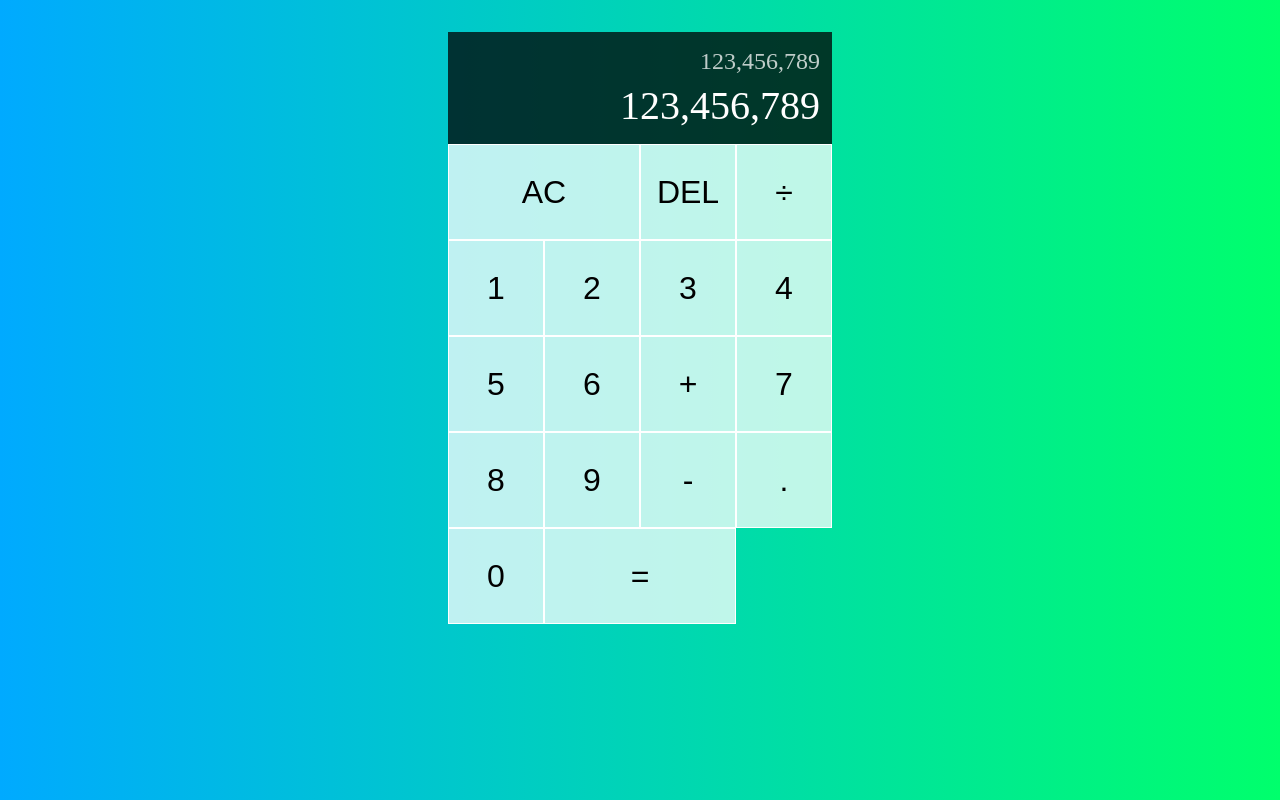
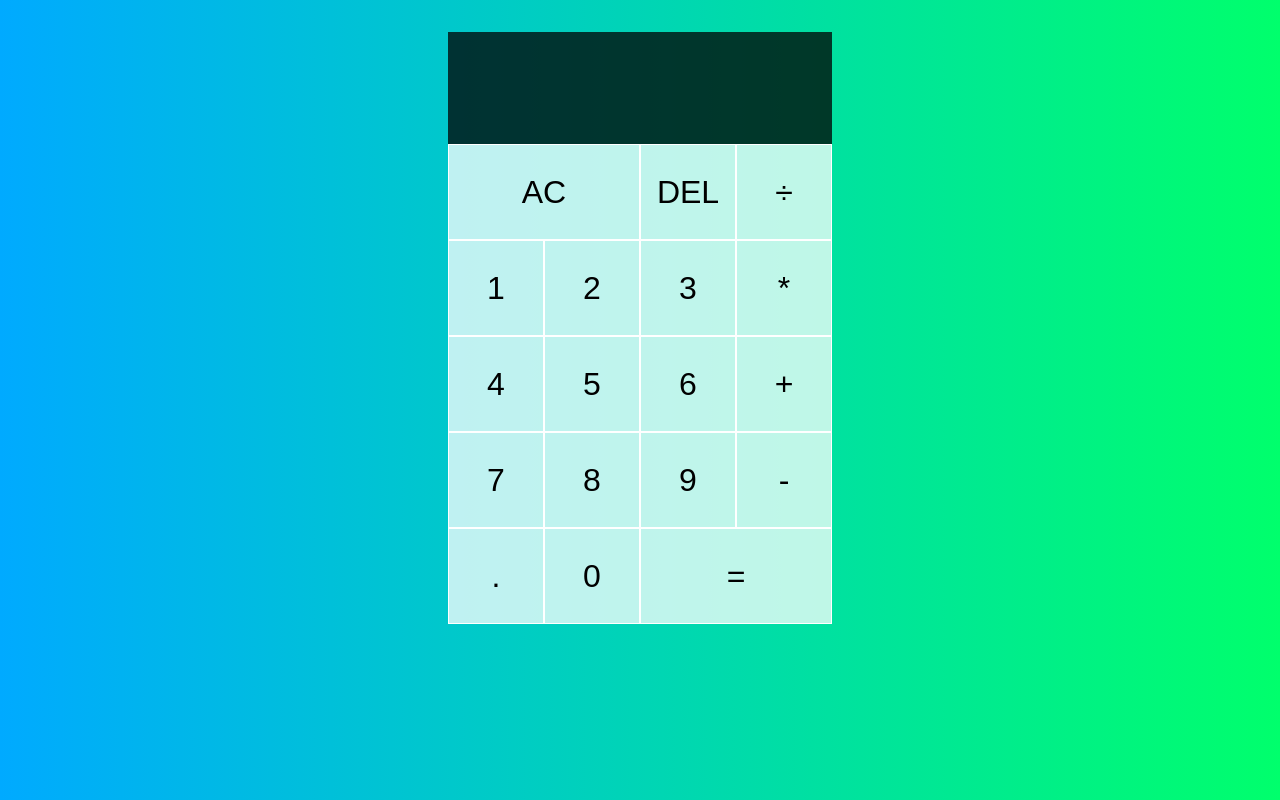
Before and after one commit to Senooy/Calculator-ReactJS, a React (Create React App) app: page / in a window 1280 px wide. Built offline with nearby package versions, Linux system fonts and the light colour scheme.

Commit message:
digit, operations buttons

```diff
--- a/src/App.js
+++ b/src/App.js
@@ -1,29 +1,62 @@
+import { useReducer } from 'react';
+import DigitButton from './DigitButton';
+import OperationButton from './OperationButton';
 import logo from './logo.svg';
 import './styles.css';
 
+
+export const ACTIONS = {
+  ADD_DIGIT: 'add-digit',
+  CHOOSE_OPERATION: 'choose-operation',
+  CLEAR: 'clear',
+  DELETE_DIGIT: 'delete-digit',
+  EVALUATE: 'evaluate',
+}
+
+function reducer(state, {type, payload}) {
+  switch(type) {
+    case ACTIONS.ADD_DIGIT:
+      if (payload.digit === "0" && state.currentOperand === "0") {
+        return state
+      }
+      if (payload.digit === "." && state.currentOperand.includes(".")) {
+      return state
+    }
+      return {
+        ...state,
+        currentOperand: `${state.currentOperand || "" }${payload.digit}`
+      }
+  }
+}
+
 function App() {
+
+  const [{currentOperand, previousOperand, operation}, dispatch] = useReducer(reducer, {})
+
+
   return (
     <div className='calculator-grid'>
       <div className='output'>
-        <div className='previous-operand'>123,456,789</div>
-        <div className='current-operand'>123,456,789</div>
+        <div className='previous-operand'>{previousOperand} {operation}</div>
+        <div className='current-operand'>{currentOperand}</div>
       </div>
       <button className='span-two'>AC</button>
       <button>DEL</button>
-      <button>÷</button>
-      <button>1</button>
-      <button>2</button>
-      <button>3</button>
-      <button>4</button>
-      <button>5</button>
-      <button>6</button>
-      <button>+</button>
-      <button>7</button>
-      <button>8</button>
-      <button>9</button>
-      <button>-</button>
-      <button>.</button>
-      <button>0</button>
+      <OperationButton operation="÷" dispatch={dispatch} />
+      <DigitButton digit="1" dispatch={dispatch} />
+      <DigitButton digit="2" dispatch={dispatch} />
+      <DigitButton digit="3" dispatch={dispatch} />
+      <OperationButton operation="*" dispatch={dispatch} />
+      <DigitButton digit="4" dispatch={dispatch} />
+      <DigitButton digit="5" dispatch={dispatch} />
+      <DigitButton digit="6" dispatch={dispatch} />
+      <OperationButton operation="+" dispatch={dispatch} />
+      <DigitButton digit="7" dispatch={dispatch} />
+      <DigitButton digit="8" dispatch={dispatch} />
+      <DigitButton digit="9" dispatch={dispatch} />
+      <OperationButton operation="-" dispatch={dispatch} />
+      <DigitButton digit="." dispatch={dispatch} />
+      <DigitButton digit="0" dispatch={dispatch} />
       <button className='span-two'>=</button>
     </div>
   )
--- /dev/null
+++ b/src/DigitButton.js
@@ -0,0 +1,8 @@
+import { ACTIONS } from "./App"
+
+export default function DigitButton({dispatch, digit}) {
+
+    return <button onClick={() => dispatch({type: ACTIONS.ADD_DIGIT, payload: { digit }})}>
+        {digit}
+    </button>
+}
--- /dev/null
+++ b/src/OperationButton.js
@@ -0,0 +1,8 @@
+import { ACTIONS } from "./App"
+
+export default function OperationButton({dispatch, operation}) {
+
+    return <button onClick={() => dispatch({type: ACTIONS.CHOOSE_OPERATION, payload: { operation }})}>
+        {operation}
+    </button>
+}
```
